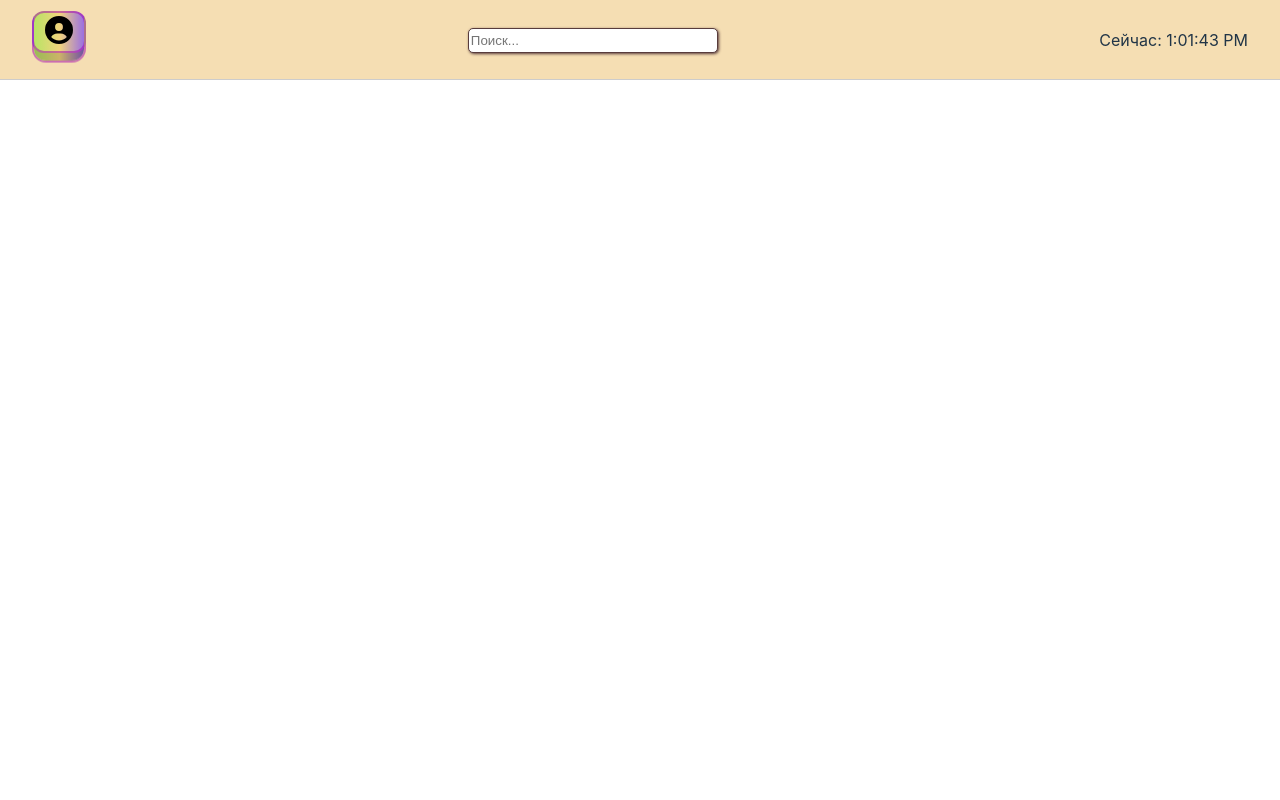
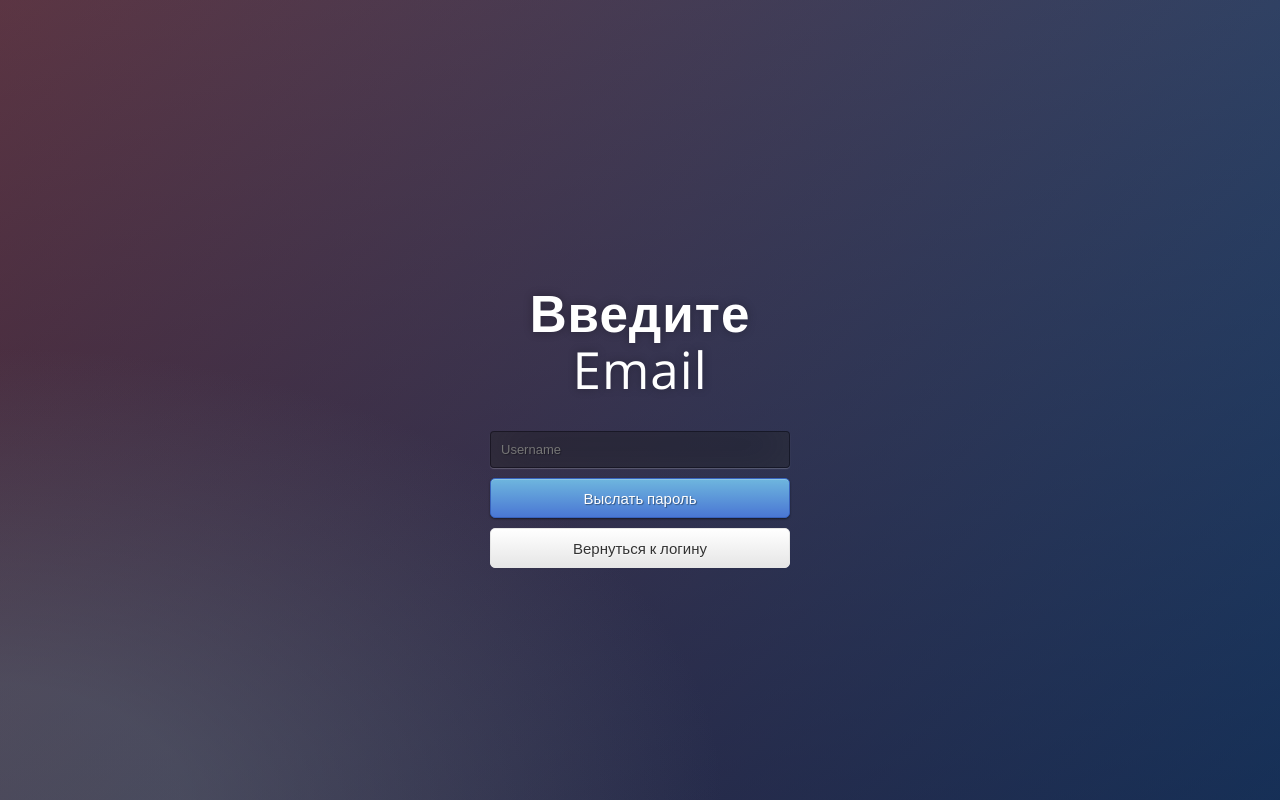
Before and after one commit to Num97/corp_project_react, a React (Vite) app: page /signup in a window 1280 px wide. Built offline with nearby package versions, Linux system fonts and the light colour scheme; sample sign-in values are in the browser's storage.

Commit message:
add RecoveryBlock

```diff
--- a/src/App.jsx
+++ b/src/App.jsx
@@ -2,6 +2,7 @@ import React from 'react';
 import { Routes, Route, Navigate } from 'react-router-dom';
 import Login from './pages/Login';
 import MainPage from './pages/MainPage';
+import RecoveryBlock from './components/Login/RecoveryBlock/RecoveryBlock';
 
 // Компонент для проверки токена
 const ProtectedRoute = ({ children }) => {
@@ -26,6 +27,7 @@ function App() {
           }
         />
         <Route path="/login" element={<Login />} />
+        <Route path='/signup' element={<RecoveryBlock/>} />
       </Routes>
     </div>
   );
--- a/src/components/Login/AuthBlock/AuthBlock.css
+++ b/src/components/Login/AuthBlock/AuthBlock.css
@@ -66,3 +66,7 @@
       transition: box-shadow .5s ease;
   }
   .login input:focus { box-shadow: inset 0 -5px 45px rgba(100,100,100,0.4), 0 1px 1px rgba(255,255,255,0.2); }
+
+  .btn-secondary {
+    margin-top: 10px;
+  }
--- a/src/components/Login/AuthBlock/AuthBlock.jsx
+++ b/src/components/Login/AuthBlock/AuthBlock.jsx
@@ -1,6 +1,7 @@
 import { useState } from 'react';
 import { useNavigate } from 'react-router-dom';
 import './AuthBlock.css';
+import { Link } from 'react-router-dom';
 
 export default function AuthBlock() {
     const [username, setUsername] = useState('');
@@ -12,7 +13,7 @@ export default function AuthBlock() {
         e.preventDefault(); // Предотвращаем перезагрузку страницы
 
         try {
-            const response = await fetch('http://10.90.25.125:5002/api/v1/login', {
+            const response = await fetch('http://10.90.25.243:5002/api/v1/login', {
                 method: 'POST',
                 headers: {
                     'Content-Type': 'application/json',
@@ -58,6 +59,11 @@ export default function AuthBlock() {
                     </button>
                     {error && <p className="error">{error}</p>} {/* Вывод ошибки */}
                 </form>
+                <Link to="/signup">
+                    <button className="btn btn-secondary btn-block btn-large">
+                        Получить пароль
+                    </button>
+                </Link>
             </div>
         </div>
     );
--- /dev/null
+++ b/src/components/Login/RecoveryBlock/RecoveryBlock.jsx
@@ -0,0 +1,110 @@
+// import { useState } from 'react';
+
+// export default function RecoveryBlock() {
+//     const [username, setUsername] = useState('');
+//     const [error, setError] = useState('');
+
+//     const handleSubmitRecovery = async (e) => {
+//         e.preventDefault(); // Предотвращаем перезагрузку страницы
+
+//         try {
+//             const response = await fetch('http://10.90.25.125:5002/api/v1/signup', {
+//                 method: 'POST',
+//                 headers: {
+//                     'Content-Type': 'application/json',
+//                 },
+//                 body: JSON.stringify({ username }),
+//             });
+
+//             if (!response.ok) {
+//                 throw new Error('Invalid credentials');
+//             }
+
+//             const data = await response.json();
+//             console.log(data);
+//         } catch (err) {
+//             setError('Почты нет в системе');
+//         }
+//     };
+
+//     return (
+//         <div className='body'>
+//             <div className='login'>
+//                 <h1>Введите Email</h1>
+//                 <form onSubmit={handleSubmitRecovery}>
+//                     <input
+//                         type="text"
+//                         name="u"
+//                         placeholder="Username"
+//                         required
+//                         value={username}
+//                         onChange={(e) => setUsername(e.target.value)} // Обновляем state при вводе
+//                     />
+//                     <button type="submit" className="btn btn-primary btn-block btn-large">
+//                         Выслать пароль
+//                     </button>
+//                     {error && <p className="error">{error}</p>} {/* Вывод ошибки */}
+//                 </form>
+//             </div>
+//         </div>
+//     );
+// }
+
+import { useState } from 'react';
+import { Link } from 'react-router-dom'; // Импортируем Link
+
+export default function RecoveryBlock() {
+    const [username, setUsername] = useState('');
+    const [error, setError] = useState('');
+
+    const handleSubmitRecovery = async (e) => {
+        e.preventDefault(); // Предотвращаем перезагрузку страницы
+
+        try {
+            const response = await fetch('http://10.90.25.243:5002/api/v1/signup', {
+                method: 'POST',
+                headers: {
+                    'Content-Type': 'application/json',
+                },
+                body: JSON.stringify({ 'login': username }),
+            });
+
+            if (!response.ok) {
+                throw new Error('Invalid credentials');
+            }
+
+            // const data = await response.json();
+            // console.log(data);
+        } catch (err) {
+            setError('Почты нет в системе');
+        }
+    };
+
+    return (
+        <div className='body'>
+            <div className='login'>
+                <h1>Введите Email</h1>
+                <form onSubmit={handleSubmitRecovery}>
+                    <input
+                        type="text"
+                        name="u"
+                        placeholder="Username"
+                        required
+                        value={username}
+                        onChange={(e) => setUsername(e.target.value)} // Обновляем state при вводе
+                    />
+                    <button type="submit" className="btn btn-primary btn-block btn-large">
+                        Выслать пароль
+                    </button>
+                    {error && <p className="error">{error}</p>} {/* Вывод ошибки */}
+                </form>
+                {/* Кнопка для перехода на /login */}
+                <Link to="/login">
+                    <button className="btn btn-secondary btn-block btn-large">
+                        Вернуться к логину
+                    </button>
+                </Link>
+            </div>
+        </div>
+    );
+}
--- a/src/components/MainPage/ImageLoader/ImageLoader.jsx
+++ b/src/components/MainPage/ImageLoader/ImageLoader.jsx
@@ -1,15 +1,63 @@
-import React from 'react';
+// import React from 'react';
+
+// const ImageLoader = ({ id, alt }) => {
+//   let imageSrc;
+//   try {
+//     imageSrc = <img className='img_user' src={`/images/${id}.jpg`} alt={alt} />
+//   } catch (error) {
+//     console.error('Ошибка загрузки изображения:', error);
+//     imageSrc = <img className='img_user' src={`/images/unknown_user.jpg`} alt={alt} />
+//   }
+
+//   return imageSrc
+// };
+
+// export default ImageLoader;
+
+import React, { useState, useEffect } from 'react';
 
 const ImageLoader = ({ id, alt }) => {
-  let imageSrc;
-  try {
-    imageSrc = <img src={`/images/${id}.jpg`} alt={alt} />
-  } catch (error) {
-    console.error('Ошибка загрузки изображения:', error);
-    imageSrc = <img src={`/images/unknown_user.jpg`} alt={alt} />
-  }
+  const [imageSrc, setImageSrc] = useState(`/images/${id}.jpg`);
 
-  return imageSrc
+  useEffect(() => {
+    const extensions = ['jpg', 'jpeg', 'png', 'webp', 'JPG']; // Список расширений
+    let currentExtensionIndex = 0;
+
+    const tryLoadImage = () => {
+      const img = new Image();
+      img.src = `/images/${id}.${extensions[currentExtensionIndex]}`;
+
+      img.onload = () => {
+        // Если изображение загружено, обновляем состояние
+        setImageSrc(img.src);
+      };
+
+      img.onerror = () => {
+        // Если изображение не загружено, пробуем следующее расширение
+        currentExtensionIndex++;
+        if (currentExtensionIndex < extensions.length) {
+          tryLoadImage(); // Рекурсивно пробуем следующее расширение
+        } else {
+          // Если ни одно расширение не подошло, используем fallback
+          setImageSrc('/images/unknown_user.jpg');
+        }
+      };
+    };
+
+    tryLoadImage(); // Начинаем попытки загрузки
+  }, [id]);
+
+  return (
+    <img
+      className="img_user"
+      src={imageSrc}
+      alt={alt}
+      onError={(e) => {
+        // На случай, если fallback тоже не загрузится
+        e.target.src = '/images/unknown_user.jpg';
+      }}
+    />
+  );
 };
 
 export default ImageLoader;
--- a/src/components/MainPage/Worker/Worker.css
+++ b/src/components/MainPage/Worker/Worker.css
@@ -47,10 +47,16 @@ tr td:nth-child(9) {
 	background-color: #fcf0e1;
 	width: 100vw;
 	height: 100vh;
+	p {
+		margin-top: 0px;
+	}
 }
 
-img {
+.img_user {
 
 	max-width: 100vw;
-	max-height: 85vh;
+	max-height: 70vh;
 }
+.row_hover:hover {
+	background: rgb(59, 227, 160);
+}
--- a/src/components/MainPage/WorkerTable/WorkerTable.jsx
+++ b/src/components/MainPage/WorkerTable/WorkerTable.jsx
@@ -21,7 +21,7 @@ class WorkerTable extends React.Component {
 
   getData = async () => {
     try {
-      const response = await axios.get('http://10.90.25.125:5002/api/v1/workers', {
+      const response = await axios.get('http://10.90.25.243:5002/api/v1/workers', {
         headers: { 'Content-Type': 'application/json' },
       });
 
```
Also changed, not shown: src/components/MainPage/Worker/Worker.jsx (+11 -17 lines).
